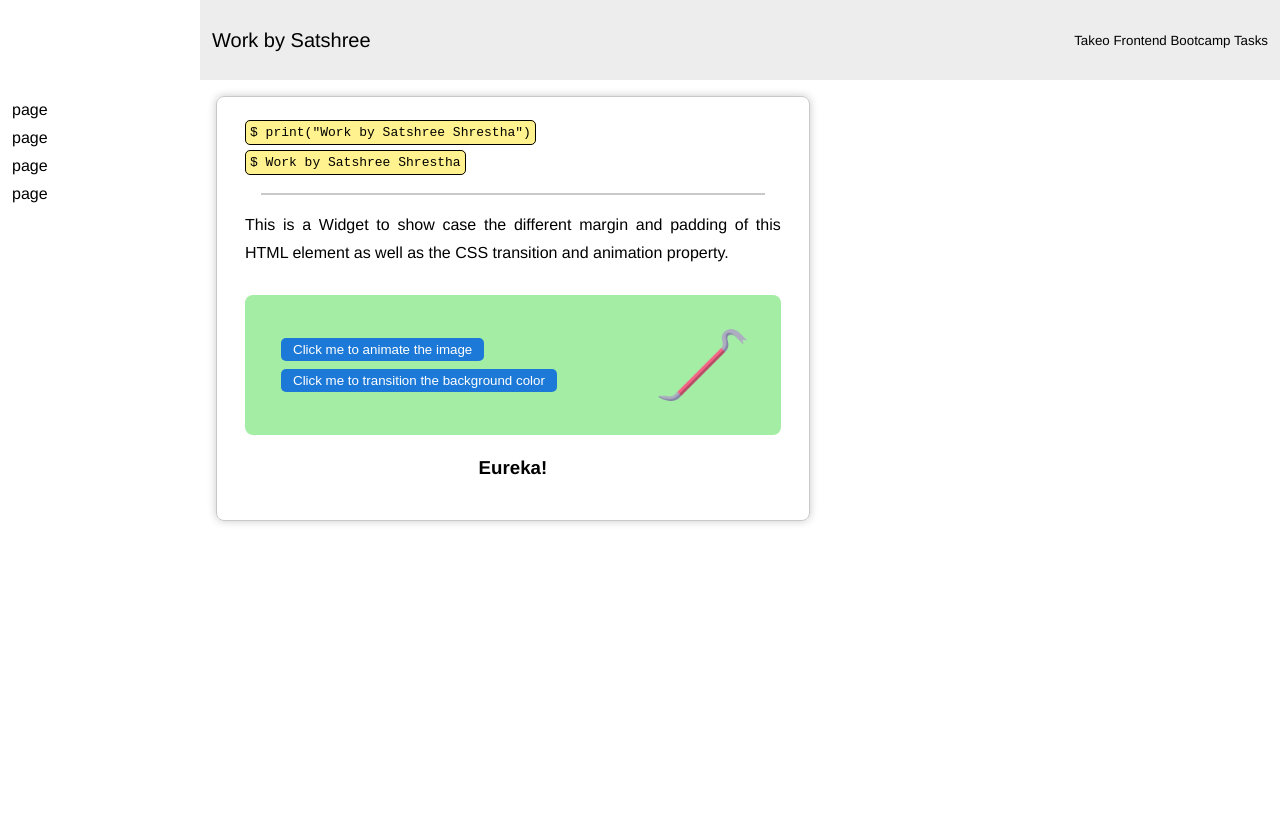
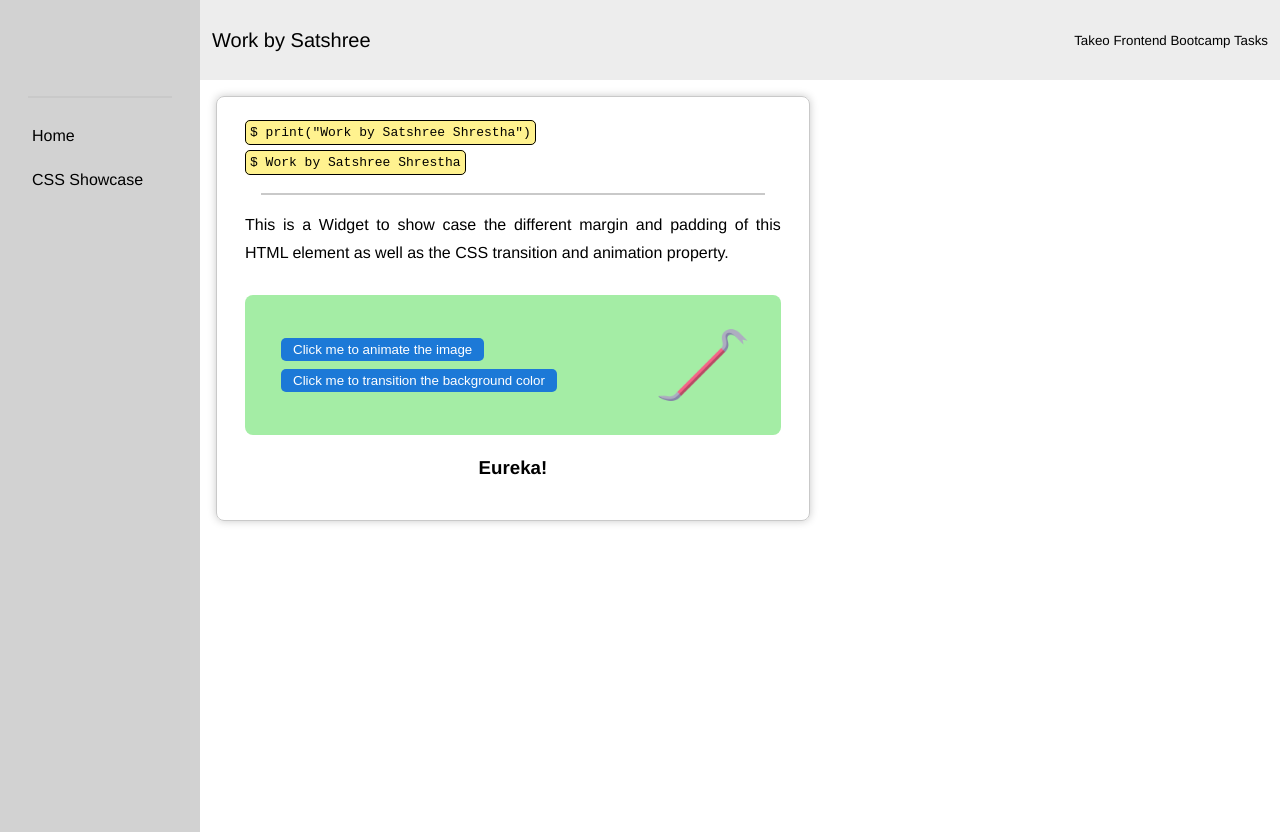
Before and after one commit to yogeshtakeo/BFS_45_Repositary, a React (Vite) app: page / in a window 1280 px wide. Built offline with nearby package versions, Linux system fonts and the light colour scheme.

Commit message:
set nav link

```diff
--- a/src/components/NavBar/NavBar.jsx
+++ b/src/components/NavBar/NavBar.jsx
@@ -3,13 +3,15 @@ import React from "react";
 import style from "./navbar.module.css";
 
 function NavBar() {
+  const navLink = style.navlink;
+  const activeNavLink = `${navLink} ${style.active}`;
+
   return (
     <div className={style.navbar}>
       <div className={style.header}></div>
-      <div>page</div>
-      <div>page</div>
-      <div>page</div>
-      <div>page</div>
+      <hr />
+      <div className={navLink}>Home</div>
+      <div className={navLink}>CSS Showcase</div>
     </div>
   );
 }
--- a/src/components/NavBar/navbar.module.css
+++ b/src/components/NavBar/navbar.module.css
@@ -1,8 +1,35 @@
 .navbar {
   height: 100%;
+
   padding: 1rem 0.75rem;
+
+  background-color: #d2d2d2;
 }
 
 .navbar .header {
   margin-top: 5rem;
 }
+
+.navbar .navlink {
+  padding: 0.5rem 1.25rem;
+  border-radius: 8px;
+
+  transition: background-color 0.2s linear;
+  -ms-transition: background-color 0.2s linear;
+  -moz-transition: background-color 0.2s linear;
+  -webkit-transition: background-color 0.2s linear;
+}
+
+.navbar .navlink.active {
+  background-color: #1c79d7;
+  color: white;
+
+  transition: background-color 0.2s linear;
+  -ms-transition: background-color 0.2s linear;
+  -moz-transition: background-color 0.2s linear;
+  -webkit-transition: background-color 0.2s linear;
+}
+
+.navbar .navlink:hover {
+  cursor: pointer;
+}
```
